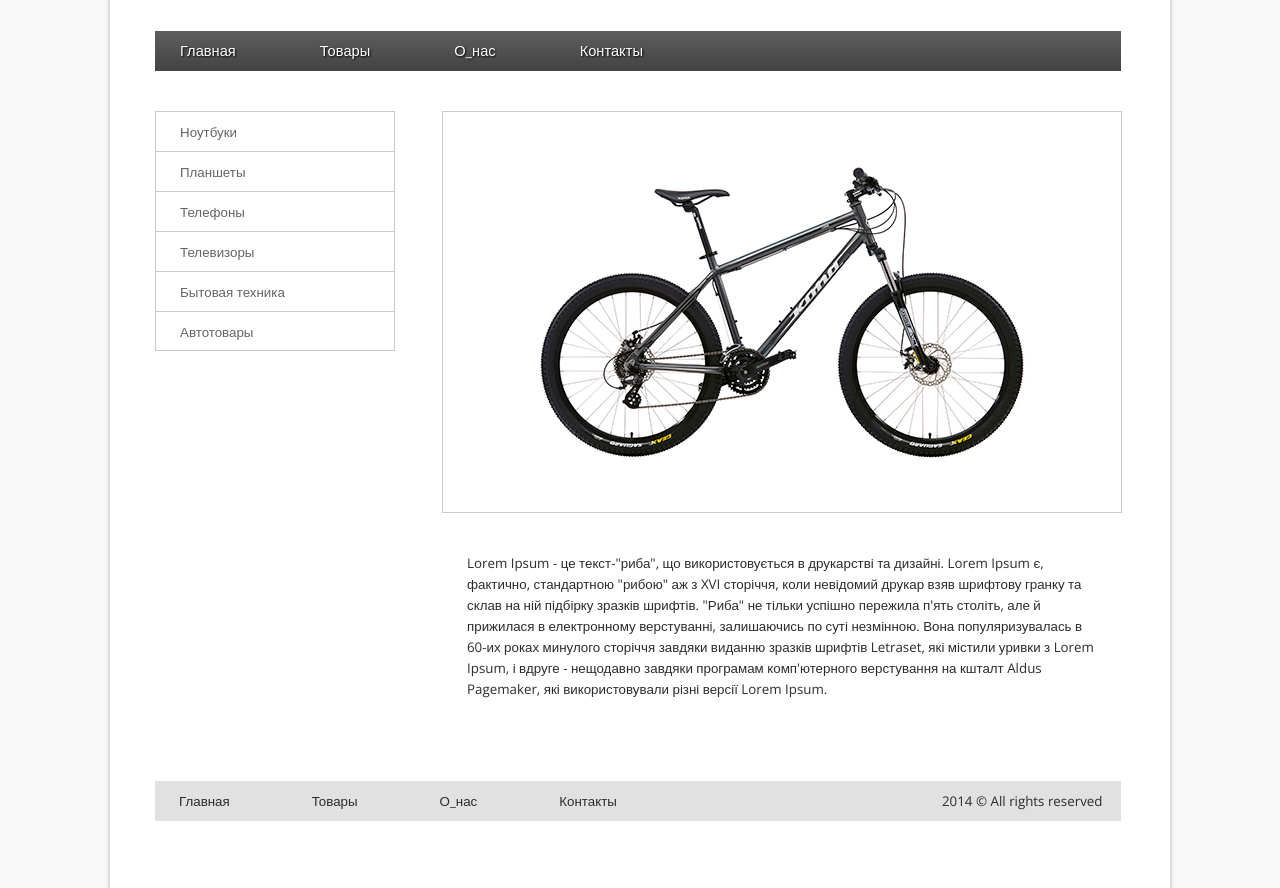
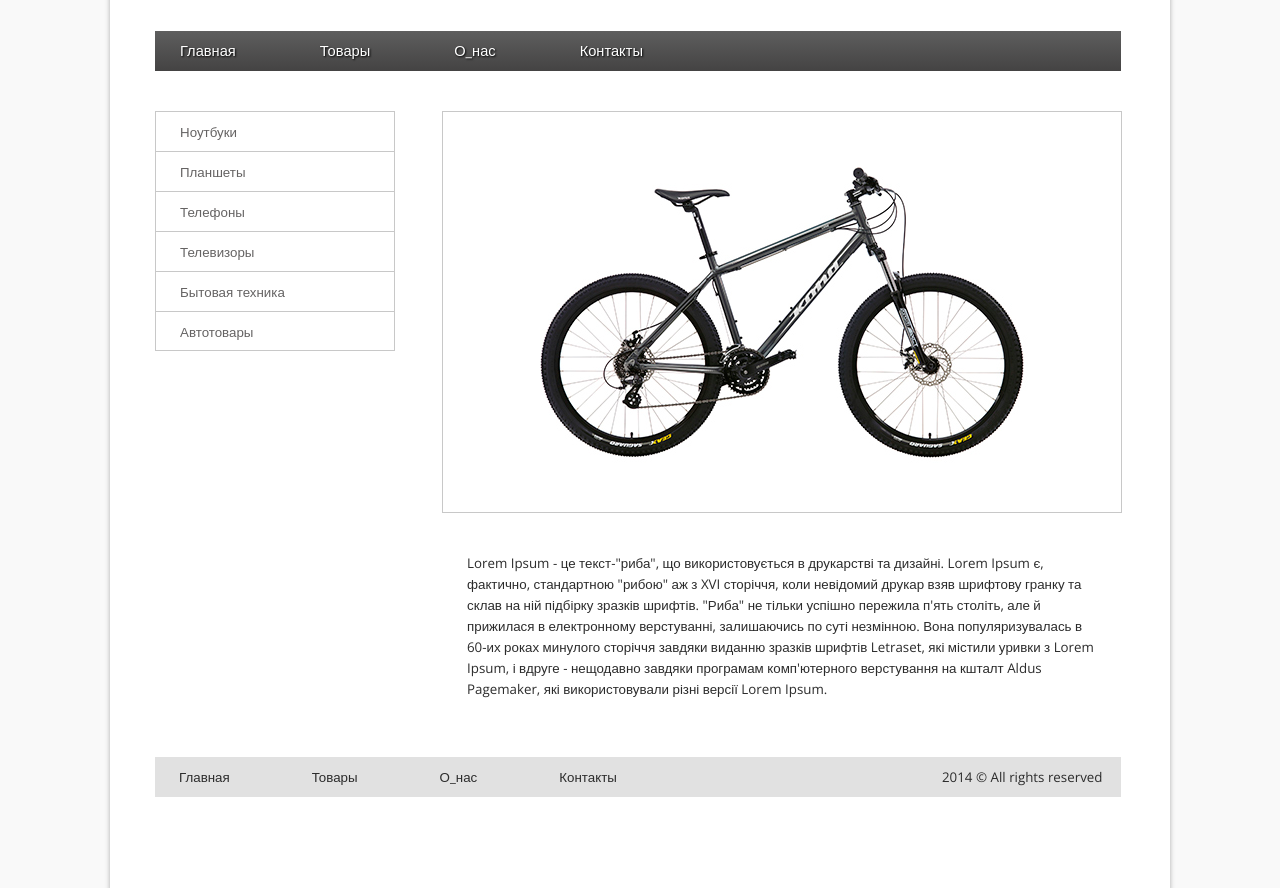
Before and after one commit to akuzmin22/akuzmin22.github.io, a plain HTML site: page HW2/index.html in a window 1280 px wide. Shown: the part 112-1000 px from the top of the page. Drawn offline with nearby package versions, Linux system fonts and the light colour scheme.

Commit message:
new folder HW4 and changes at footer HW2

```diff
--- a/HW2/css/style.css
+++ b/HW2/css/style.css
@@ -123,7 +123,7 @@ body {
     width: 966px;
     height: 40px;
     margin-left: 45px;
-    margin-top: 710px;
+    margin-top: 686px;
     margin-bottom: 60px;
     background-color: #e1e1e1;
 }
```
